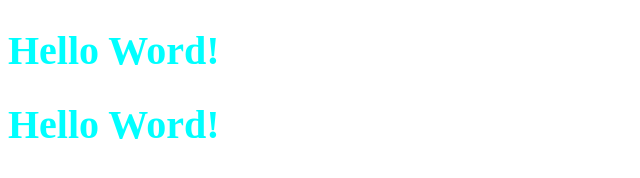
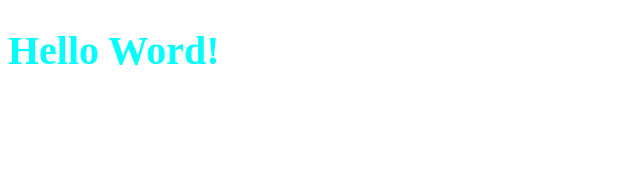
Before and after one commit to DeFLeR22/helo_vscode, a plain HTML site: page index.html in a window 1280 px wide. Shown: the whole page, without its empty margins (0-640 px from the left). Drawn offline with Linux system fonts and the light colour scheme.

Commit message:
modified:   index.html

```diff
--- a/index.html
+++ b/index.html
@@ -11,7 +11,6 @@
 
 <body>
     <h1>Hello Word!</h1>
-    <h1>Hello Word!</h1>
 </body>
 
 </html>
```
